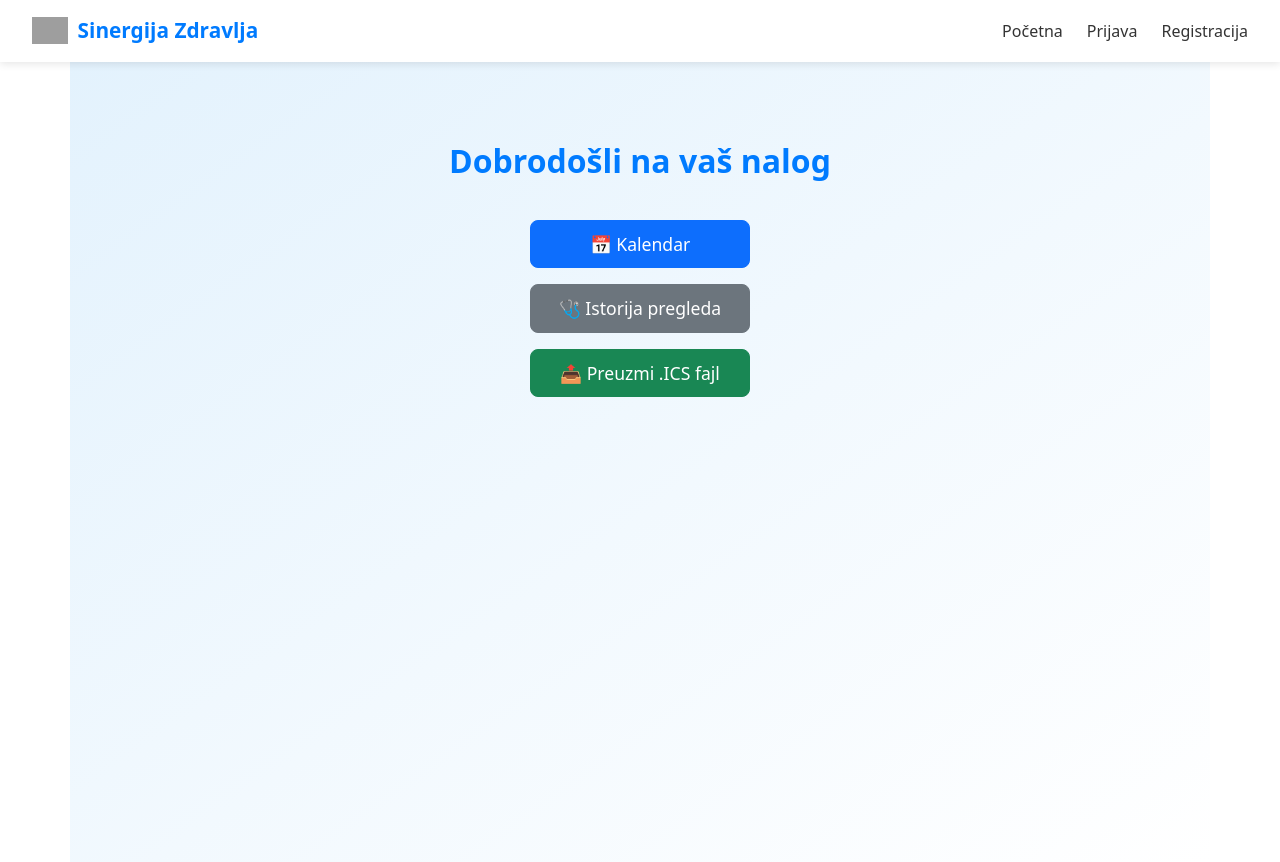
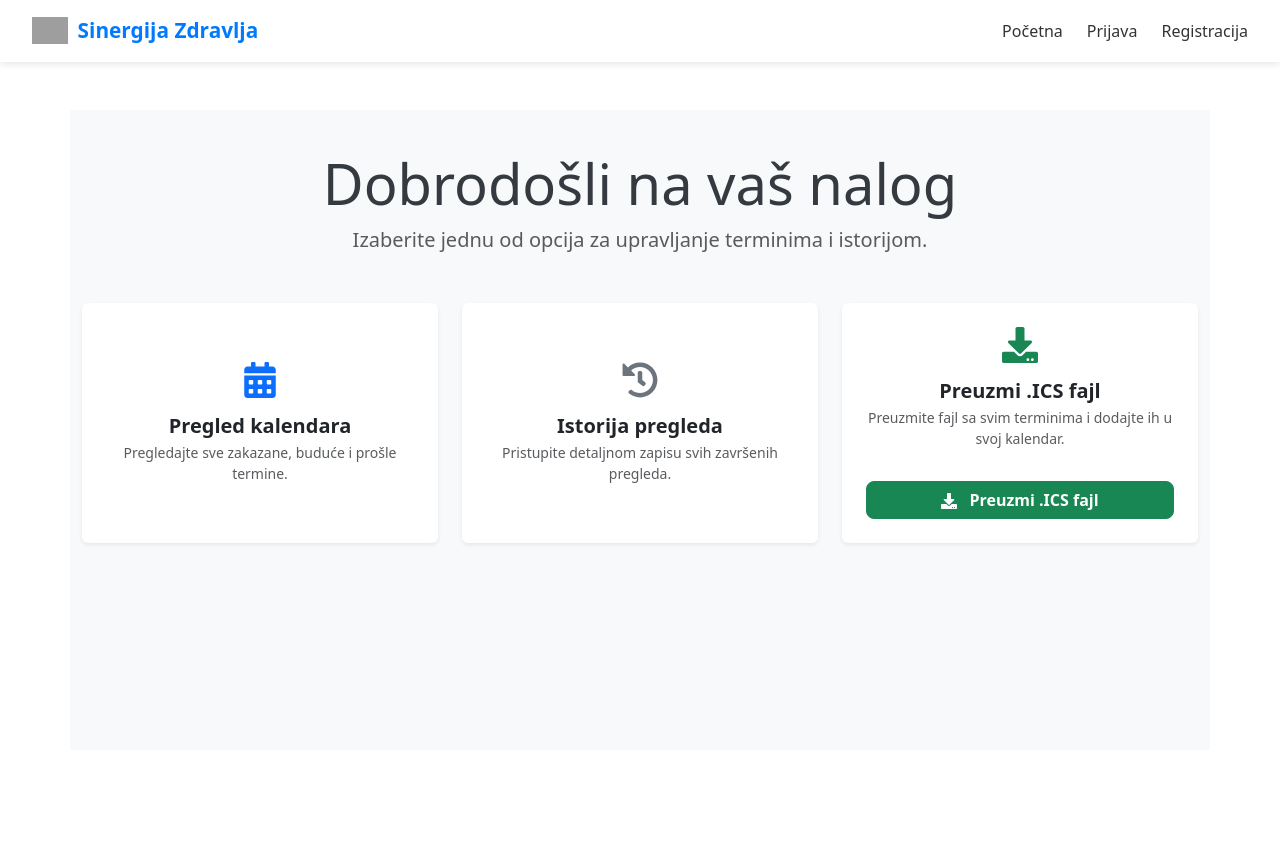
Before and after one commit to elab-development/internet-tehnologije-2024-projekat-appzainteraktivnikalendar, a React (Create React App) app in the folder frontend/: page /patient/dashboard in a window 1280 px wide. After the commit the page ends 800 px from the top, so only its background shows below. Built offline with nearby package versions, Linux system fonts and the light colour scheme; grey boxes are pictures that could not be loaded.

Commit message:
- poboljsanje izgleda

```diff
--- a/frontend/src/pages/dashboard/PatientDashboard.jsx
+++ b/frontend/src/pages/dashboard/PatientDashboard.jsx
@@ -1,8 +1,48 @@
 import React, { useState } from "react";
-import { Button, Container, Spinner } from "react-bootstrap";
+import { Button, Container, Spinner, Card, Row, Col } from "react-bootstrap";
 import { useNavigate } from "react-router-dom";
+import { FaCalendarAlt, FaHistory, FaDownload } from "react-icons/fa"; // Dodali smo ikone
 import api from "../../api/api";
-import "../../styles/Dashboard.css";
+import "../../styles/Dashboard.css"; // Zadržavamo vaš CSS fajl
+
+// Pomoćna komponenta za kartice/dugmad
+const DashboardCard = ({
+  icon,
+  title,
+  text,
+  variant,
+  onClick,
+  isLoading,
+  disabled,
+}) => (
+  <Card
+    className={`shadow-sm border-0 h-100 text-center dashboard-card ${variant}`}
+    onClick={!disabled ? onClick : null}
+    role="button"
+  >
+    <Card.Body className="d-flex flex-column justify-content-center align-items-center p-4">
+      <div className={`icon-wrapper mb-3 text-${variant}`}>{icon}</div>
+      <Card.Title className="fw-bold fs-5 mb-1">{title}</Card.Title>
+      <Card.Text className="text-muted small">{text}</Card.Text>
+
+      {/* Dugme za akciju (koristimo samo za ICS export) */}
+      {variant === "success" && (
+        <Button variant={variant} className="mt-3 w-100" disabled={disabled}>
+          {isLoading ? (
+            <>
+              <Spinner animation="border" size="sm" className="me-2" />{" "}
+              Preuzimanje...
+            </>
+          ) : (
+            <>
+              <FaDownload className="me-2" /> {title}
+            </>
+          )}
+        </Button>
+      )}
+    </Card.Body>
+  </Card>
+);
 
 const DashboardPatient = () => {
   const [loading, setLoading] = useState(false);
@@ -24,39 +64,57 @@ const DashboardPatient = () => {
       link.remove();
     } catch (error) {
       console.error("Greška pri izvozu termina:", error);
-      alert("Došlo je do greške prilikom izvoza termina.");
+      alert(
+        "Došlo je do greške prilikom izvoza termina. Molimo pokušajte ponovo."
+      );
     } finally {
       setLoading(false);
     }
   };
 
   return (
-    <Container className="dashboard-container">
-      <h1 className="dashboard-title">Dobrodošli na vaš nalog</h1>
-      <div className="dashboard-buttons">
-        <Button variant="primary" onClick={() => navigate("/patient/calendar")}>
-          📅 Kalendar
-        </Button>
-        <Button variant="secondary" onClick={() => navigate("/patient/history")}>
-          🩺 Istorija pregleda
-        </Button>
-        <Button variant="success" onClick={handleExportICS} disabled={loading}>
-          {loading ? (
-            <>
-              <Spinner
-                as="span"
-                animation="border"
-                size="sm"
-                role="status"
-                aria-hidden="true"
-              />{" "}
-              Preuzimanje...
-            </>
-          ) : (
-            "📤 Preuzmi .ICS fajl"
-          )}
-        </Button>
-      </div>
+    <Container className="dashboard-container my-5">
+      <h1 className="dashboard-title display-4">Dobrodošli na vaš nalog</h1>
+      <p className="lead text-muted mb-5">
+        Izaberite jednu od opcija za upravljanje terminima i istorijom.
+      </p>
+
+      <Row xs={1} md={3} className="g-4 justify-content-center">
+        {/* Kalendar */}
+        <Col>
+          <DashboardCard
+            icon={<FaCalendarAlt size={36} />}
+            title="Pregled kalendara"
+            text="Pregledajte sve zakazane, buduće i prošle termine."
+            variant="primary"
+            onClick={() => navigate("/patient/calendar")}
+          />
+        </Col>
+
+        {/* Istorija */}
+        <Col>
+          <DashboardCard
+            icon={<FaHistory size={36} />}
+            title="Istorija pregleda"
+            text="Pristupite detaljnom zapisu svih završenih pregleda."
+            variant="secondary"
+            onClick={() => navigate("/patient/history")}
+          />
+        </Col>
+
+        {/* Export ICS */}
+        <Col>
+          <DashboardCard
+            icon={<FaDownload size={36} />}
+            title="Preuzmi .ICS fajl"
+            text="Preuzmite fajl sa svim terminima i dodajte ih u svoj kalendar."
+            variant="success"
+            onClick={handleExportICS}
+            isLoading={loading}
+            disabled={loading}
+          />
+        </Col>
+      </Row>
     </Container>
   );
 };
--- a/frontend/src/pages/patient/PatientHistory.jsx
+++ b/frontend/src/pages/patient/PatientHistory.jsx
@@ -13,6 +13,7 @@ import {
   FaCalendarAlt,
   FaClock,
   FaClipboardList,
+  FaCheckCircle,
 } from "react-icons/fa";
 import { format } from "date-fns";
 import { srLatn } from "date-fns/locale"; // Import Serbian locale for date-fns
@@ -135,15 +136,17 @@ const PatientHistory = () => {
 
                     <Card.Text className="text-muted">
                       {/* Date Information */}
-                      <p className="mb-1">
+                      <div className="mb-1">
+                        {" "}
                         <strong>
                           <FaCalendarAlt className="me-2 text-success" /> Datum:
                         </strong>{" "}
                         {format(new Date(app.start_time), "dd. MMMM yyyy.", {
                           locale: srLatn,
                         })}
-                      </p>
-                      <p className="mb-1">
+                      </div>
+                      <div className="mb-1">
+                        {" "}
                         <strong>
                           <FaClock className="me-2 text-info" /> Vreme:
                         </strong>{" "}
@@ -154,26 +157,25 @@ const PatientHistory = () => {
                         {format(new Date(app.end_time), "HH:mm", {
                           locale: srLatn,
                         })}
-                      </p>
+                      </div>
 
                       <hr className="my-3 text-light" />
 
                       {/* Note/Details */}
-                      <p className="mb-0">
+                      <div className="mb-0">
+                        {" "}
                         <strong>
                           <FaClipboardList className="me-2 text-warning" />{" "}
                           Napomena:
                         </strong>
-                      </p>
+                      </div>
                       <div className="border rounded p-2 mt-1 bg-light small">
                         {app.note || "Nema dodatnih napomena."}
                       </div>
                     </Card.Text>
                   </Card.Body>
-                  <Card.Footer className="bg-white border-top-0 pt-0 pb-3 d-flex justify-content-end">
-                    <span className="text-success fw-bold small">
-                      Pregled završen
-                    </span>
+                  <Card.Footer className="bg-white border-top-0 pt-0 pb-3 d-flex justify-content-end align-items-center text-success fw-bold small">
+                    <FaCheckCircle className="me-2" /> Pregled završen
                   </Card.Footer>
                 </Card>
               </Col>
--- a/frontend/src/styles/Dashboard.css
+++ b/frontend/src/styles/Dashboard.css
@@ -1,33 +1,59 @@
+/* CONTAINER & TITLE STYLES */
 .dashboard-container {
-  text-align: center;
-  padding: 80px 20px;
-  background: linear-gradient(to bottom right, #e3f2fd, #ffffff);
-  min-height: 100vh;
+    text-align: center;
+    padding: 40px 20px;
+    /* Minimalnija, moderna pozadina */
+    background: #f8f9fa; /* Vrlo svetlo siva */
+    min-height: 80vh;
 }
 
 .dashboard-title {
-  font-size: 2rem;
-  margin-bottom: 2.5rem;
-  color: #007bff;
-  font-weight: 700;
+    font-size: 2.5rem;
+    margin-bottom: 0.5rem;
+    color: #343a40; /* Tamniji tekst za kontrast */
+    font-weight: 700;
 }
 
-.dashboard-buttons {
-  display: flex;
-  flex-direction: column;
-  gap: 1rem;
-  align-items: center;
+.lead {
+    color: #6c757d;
 }
 
-.dashboard-buttons .btn {
-  width: 220px;
-  font-size: 1.1rem;
-  padding: 10px 20px;
-  border-radius: 8px;
-  transition: transform 0.2s ease, box-shadow 0.2s ease;
+/* DASHBOARD CARDS STYLES */
+.dashboard-cards-row {
+    margin-left: auto;
+    margin-right: auto;
 }
 
-.dashboard-buttons .btn:hover {
-  transform: translateY(-3px);
-  box-shadow: 0 4px 10px rgba(0, 123, 255, 0.3);
+.dashboard-card {
+    /* Senka za 3D efekat */
+    box-shadow: 0 4px 12px rgba(0, 0, 0, 0.08);
+    border-radius: 12px;
+    cursor: pointer;
+    /* Glatka tranzicija za interakciju */
+    transition: transform 0.3s ease, box-shadow 0.3s ease;
 }
+
+.dashboard-card:hover {
+    transform: translateY(-5px); /* Blago podizanje */
+    box-shadow: 0 8px 20px rgba(0, 0, 0, 0.15); /* Jača senka */
+}
+
+/* Stilizacija ikona unutar kartice */
+.icon-wrapper svg {
+    /* Povećavamo ikone i dajemo im boju teme */
+    color: var(--bs-primary);
+}
+
+.dashboard-card.secondary .icon-wrapper svg {
+    color: var(--bs-secondary);
+}
+
+.dashboard-card.success .icon-wrapper svg {
+    color: var(--bs-success);
+}
+
+/* Stilizacija za Dugme (samo za ICS export, ostale kartice su clickable) */
+.dashboard-card .btn {
+    border-radius: 8px;
+    font-weight: 600;
+}
--- a/frontend/src/styles/PatientHistory.css
+++ b/frontend/src/styles/PatientHistory.css
@@ -1,7 +1,35 @@
 .card-hover-effect {
-  transition: all 0.3s ease;
+  transition: transform 0.2s ease, box-shadow 0.2s ease;
 }
+
 .card-hover-effect:hover {
   transform: translateY(-5px);
-  box-shadow: 0 1rem 2rem rgba(0, 0, 0, 0.15) !important;
+  box-shadow: 0 8px 20px rgba(0, 0, 0, 0.1);
 }
+
+.container {
+  max-width: 1200px;
+}
+
+.card-body {
+  padding: 1.5rem 1.25rem;
+}
+
+.text-success {
+  color: #28a745 !important;
+}
+
+.text-info {
+  color: #17a2b8 !important;
+}
+
+.text-warning {
+  color: #ffc107 !important;
+}
+
+@media (max-width: 576px) {
+  .container {
+    padding-left: 1rem;
+    padding-right: 1rem;
+  }
+}
```
